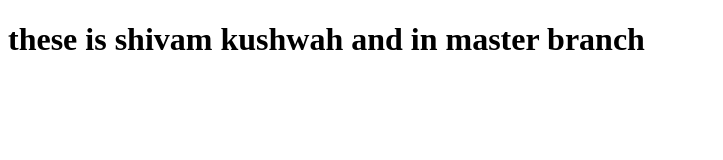
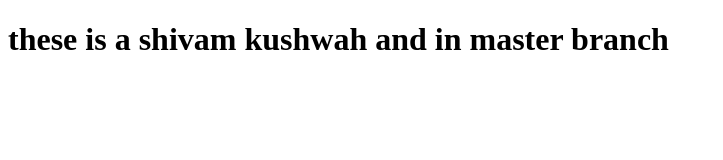
Before and after one commit to shivii011/learning-branching, a plain HTML site: page index.html in a window 1280 px wide. Shown: the whole page, without its empty margins (0-723 px from the left). Drawn offline with Linux system fonts and the light colour scheme.

Commit message:
[sk]-master branch

```diff
--- a/index.html
+++ b/index.html
@@ -7,6 +7,6 @@
     <title>Document</title>
 </head>
 <body>
-    <h1>these is shivam kushwah and in master branch</h1>
+    <h1>these is a shivam kushwah and in master branch</h1>
 </body>
 </html>
```
